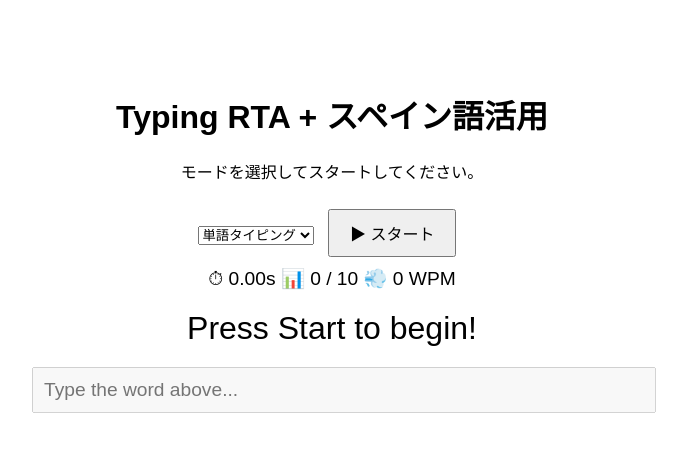
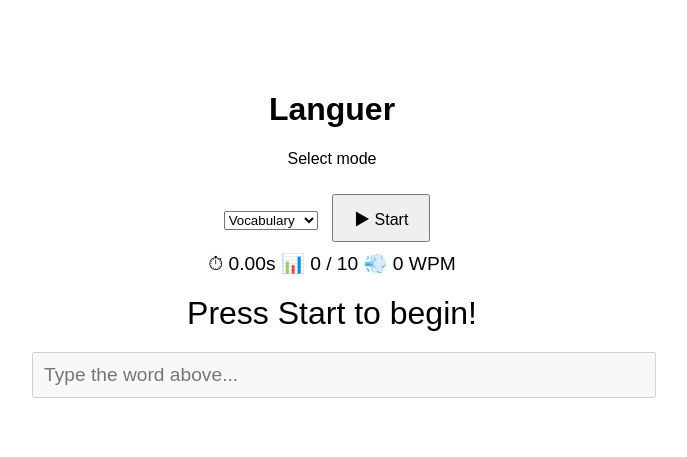
Before and after one commit to yunaimatsu/languer, a plain HTML site: page index.html in a window 1280 px wide. Shown: the whole page, without its empty margins (308-995 px from the left). Drawn offline with Linux system fonts and the light colour scheme.

Commit message:
UPDATE: Messages written in English

```diff
--- a/index.html
+++ b/index.html
@@ -2,7 +2,7 @@
 <html lang="ja">
 <head>
   <meta charset="UTF-8" />
-  <title>Typing RTA + スペイン語活用</title>
+  <title>Languer</title>
   <style>
     body {
       font-family: sans-serif;
@@ -11,54 +11,44 @@
       padding: 20px;
       text-align: center;
     }
-
     #text-display {
       font-size: 2rem;
       margin: 20px 0;
     }
-
     #input {
       width: 100%;
       font-size: 1.2rem;
       padding: 10px;
     }
-
     #status {
       margin-bottom: 20px;
       font-size: 1.2rem;
     }
-
     #result, #conj-result {
       font-size: 1.3rem;
       margin-top: 20px;
     }
-
     .success {
       color: green;
     }
-
     .error {
       color: red;
     }
-
     button {
       padding: 10px 20px;
       font-size: 1rem;
       margin: 10px;
       cursor: pointer;
     }
-
     table {
       margin: 0 auto;
       border-collapse: collapse;
       font-size: 1.2rem;
     }
-
     td, th {
       padding: 8px 12px;
       border: 1px solid #ccc;
     }
-
     input[name] {
       font-size: 1.1rem;
       padding: 5px;
@@ -67,16 +57,13 @@
   </style>
 </head>
 <body>
-  <h1>Typing RTA + スペイン語活用</h1>
-  <p>モードを選択してスタートしてください。</p>
-
+  <h1>Languer</h1>
+  <p>Select mode</p>
   <select id="mode-select">
-    <option value="typing">単語タイピング</option>
-    <option value="conjugation">スペイン語活用</option>
+    <option value="typing">Vocabulary</option>
+    <option value="conjugation">Conjugation</option>
   </select>
-
-  <button id="start-btn">▶ スタート</button>
-
+  <button id="start-btn">▶ Start</button>
     <!-- Typing Mode -->
     <div id="typing-section" class="mode-section">
       <div id="status">
```
